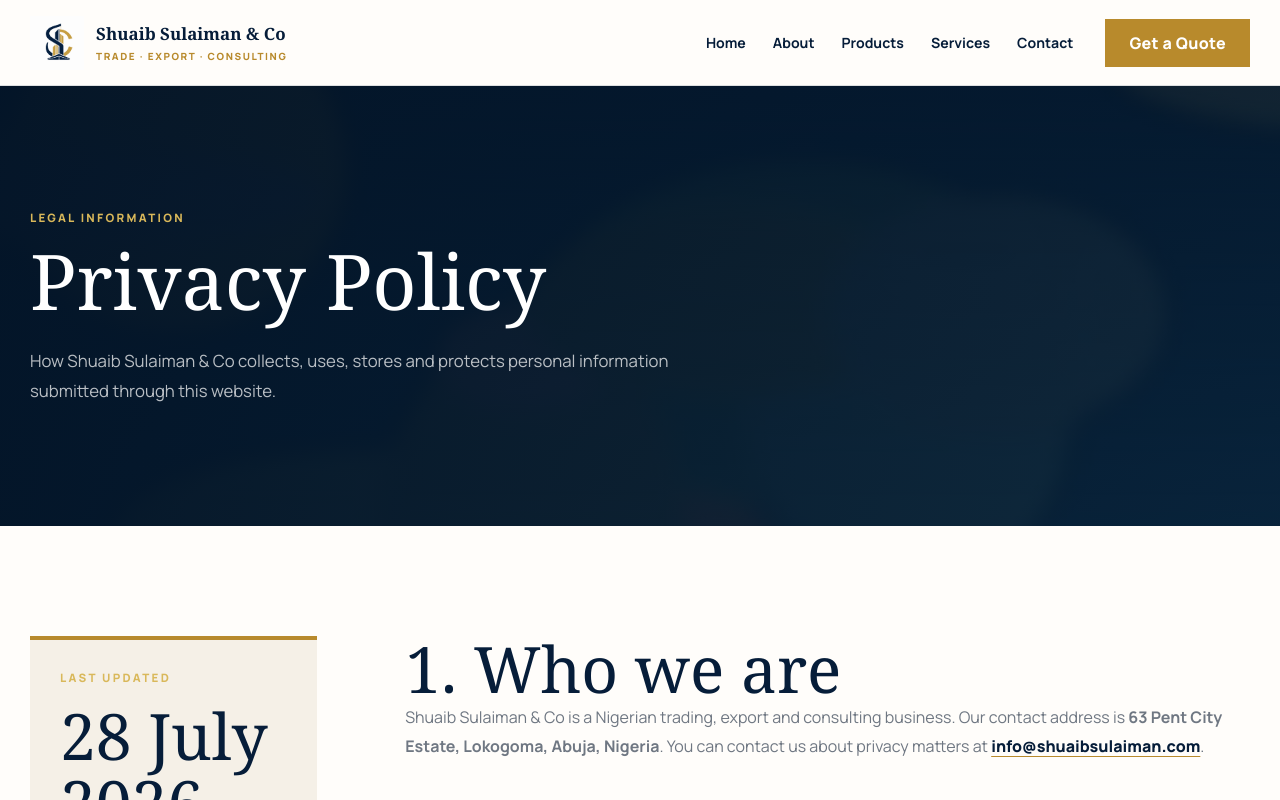
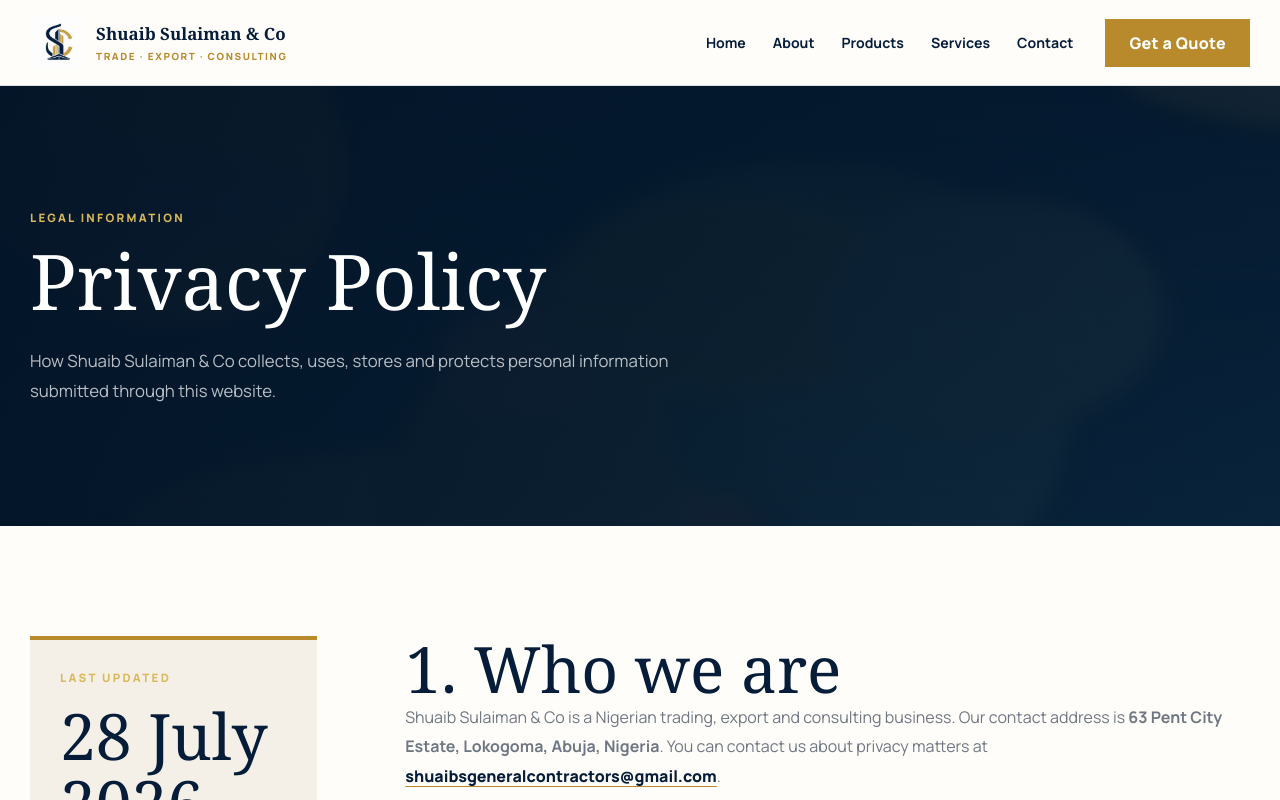
Before and after one commit to abbasn1/shuaib-sulaiman-website, a React (Vite) app: page /privacy-policy in a window 1280 px wide. Shown: the top 800 px of the page. Built offline with nearby package versions, Linux system fonts and the light colour scheme; no server answers.

Commit message:
Update privacy policy contact email

```diff
--- a/src/pages/PrivacyPolicyPage.jsx
+++ b/src/pages/PrivacyPolicyPage.jsx
@@ -26,7 +26,7 @@
             <p>
               Shuaib Sulaiman & Co is a Nigerian trading, export and consulting business. Our contact address is
               {' '}<strong>63 Pent City Estate, Lokogoma, Abuja, Nigeria</strong>. You can contact us about privacy matters at
-              {' '}<a href="mailto:info@shuaibsulaiman.com">info@shuaibsulaiman.com</a>.
+              {' '}<a href="mailto:shuaibsgeneralcontractors@gmail.com">shuaibsgeneralcontractors@gmail.com</a>.
             </p>
           </section>
 
@@ -110,7 +110,7 @@
               Protection Commission where you believe your data-protection rights have been infringed.
             </p>
             <p>
-              To make a request, email <a href="mailto:info@shuaibsulaiman.com">info@shuaibsulaiman.com</a>. We may need to verify your identity
+              To make a request, email <a href="mailto:shuaibsgeneralcontractors@gmail.com">shuaibsgeneralcontractors@gmail.com</a>. We may need to verify your identity
               before completing a request.
             </p>
           </section>
@@ -142,7 +142,7 @@
 
           <div className="legal-contact-card">
             <h2>Privacy questions</h2>
-            <p>Email us at <a href="mailto:info@shuaibsulaiman.com">info@shuaibsulaiman.com</a> or write to 63 Pent City Estate, Lokogoma, Abuja, Nigeria.</p>
+            <p>Email us at <a href="mailto:shuaibsgeneralcontractors@gmail.com">shuaibsgeneralcontractors@gmail.com</a> or write to 63 Pent City Estate, Lokogoma, Abuja, Nigeria.</p>
             <Link className="primary-button" to="/contact">Contact Us</Link>
           </div>
         </div>
```
